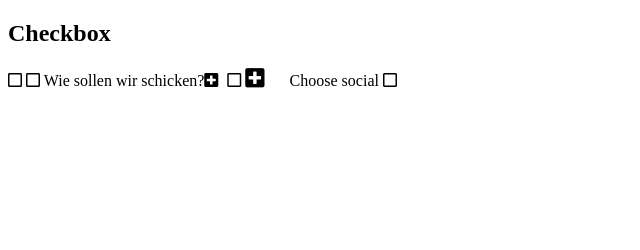
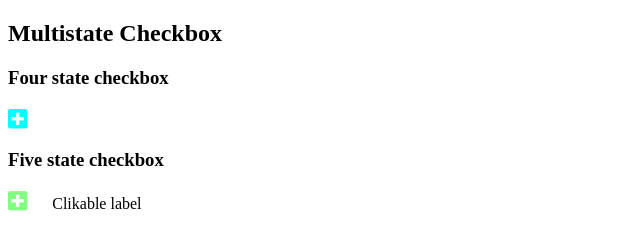
Before and after one commit to msplanso/Multistate-Checkbox, a plain HTML site: page index.html in a window 1280 px wide. Shown: the whole page, without its empty margins (0-640 px from the left). Drawn offline with nearby package versions, Linux system fonts and the light colour scheme.

Commit message:
Update index.html

```diff
--- a/index.html
+++ b/index.html
@@ -2,57 +2,45 @@
 <html>
 
 	<head>
-		<script
-		  src="https://code.jquery.com/jquery-3.3.1.js"
-		  integrity="sha256-2Kok7MbOyxpgUVvAk/HJ2jigOSYS2auK4Pfzbm7uH60="
-		  crossorigin="anonymous">
-		</script>
-
 
 		<link rel="stylesheet" href="https://use.fontawesome.com/releases/v5.2.0/css/all.css" integrity="sha384-hWVjflwFxL6sNzntih27bfxkr27PmbbK/iSvJ+a4+0owXq79v+lsFkW54bOGbiDQ" crossorigin="anonymous">
   		<script src="https://ajax.googleapis.com/ajax/libs/jquery/3.3.1/jquery.min.js"></script>
   		<script src="https://maxcdn.bootstrapcdn.com/bootstrap/3.3.7/js/bootstrap.min.js"></script>
-
 		<script type="text/javascript" src="mycheckbox.js"></script>
-
-		<style>
-
-
-		</style>
 	</head>
 
 	<body>
-
-		<h2>Checkbox</h2>
-		<input type="checkbox" class="preview-tristate"/>
-		<input type="checkbox" class="preview-tristate"/>
-		<input type="checkbox" class="preview"/>
-		<input type="checkbox" class="preview-tristate"/>
-		<input type="checkbox" class="preview_now"/>
-		<input type="checkbox" class="preview-tristate"/>
-
+		<h2>Multistate Checkbox</h2>
+		<div>
+			<h3>Four state checkbox</h3>
+			<input type="checkbox" class="four_state"/>
+		</div>
+		<div>
+			<h3>Five state checkbox</h3>
+			<input type="checkbox" class="five_state"/>
+		</div>
 	</body>
 	<script>
 		$(function() {
-			$('.preview-tristate').multistate({
-			/*states:[
+			$('.four_state').multistate({
+				states:[
 					{
-					value:'snailmail',
+						value: 'snailmail',
 						label: 'unchecked',
 						icon : 'fa fa-truck'
 					},
 					{
-					value:'half',
+						value: 'half',
 						label: 'unchecked',
 						icon : 'fa fa-plus-square'
 					},
 					{
-					value:'yes',
+						value: 'yes',
 						label: 'checked',
 						icon : 'fa fa-check-square'
 					},
 					{
-					value:'email',
+						value: 'email',
 						label: 'checked',
 						icon : 'fa fa-envelope-o'
 					}
@@ -60,71 +48,36 @@
 
 	     			default_state :1,
 				color : '#0ff',
-			font_size: '12px'*/
+				font_size: '22px'
     			}).change(function(){
-			console.log( $(this).val() );
+
 			});
 
-		$('.preview').multistate({
+
+			$('.five_state').multistate({
 				states:[
 					{
-					value:'snailmail',
+						value: 'snailmail',
 						label: 'unchecked',
-					icon : 'fas fa-ambulance'
+						icon : 'fab fa-github-square'
 					},
 					{
-					value:'half',
+						value: 'half',
 						label: 'unchecked',
 						icon : 'fas fa-plus-square'
 					},
 					{
-					value:'yes',
+						value: 'yes',
 						label: 'checked',
 						icon : 'fas fa-check-square'
 					},
 					{
-					value:'email',
-					label: 'checked',
-					icon : 'fas fa-envelope-square'
-				}
-			],
-
-            default_state :1,
-			margin_right:'5px',
-		//	color : '#0ff',
-		//	font_size: '12px'
-			label:{
-				text:'Wie sollen wir schicken?',
-				position:'left'
-			}
-        }).change(function(){
-			console.log( $(this).val() );
-		});
-
-		$('.preview_now').multistate({
-			states:[
-				{
-					value:'snailmail',
-					label: 'unchecked',
-					icon : 'fab fa-github-square'
-				},
-				{
-					value:'half',
-					label: 'unchecked',
-					icon : 'fas fa-plus-square'
-				},
-				{
-					value:'yes',
-					label: 'checked',
-					icon : 'fas fa-check-square'
-				},
-				{
-					value:'email',
+						value: 'email',
 						label: 'checked',
 						icon : 'fas fa-envelope-square'
 					},
 					{
-					value:'facebook',
+						value: 'facebook',
 						label: 'checked',
 						icon : 'fab fa-facebook-square'
 					}
@@ -132,14 +85,14 @@
 
 	     			default_state :1,
 				margin_right:'25px',
-		//	color : '#0ff',
+				color : '#80ff80',
 				font_size: '22px',
 				label:{
-				text:'Choose social',
+					text:'Clikable label',
 					position:'right'
 				}
 	   		}).change(function(){
-			console.log( $(this).val() );
+
 			});
 		});
 	</script>
```
Lines whose indentation alone changed are shown as unchanged.
